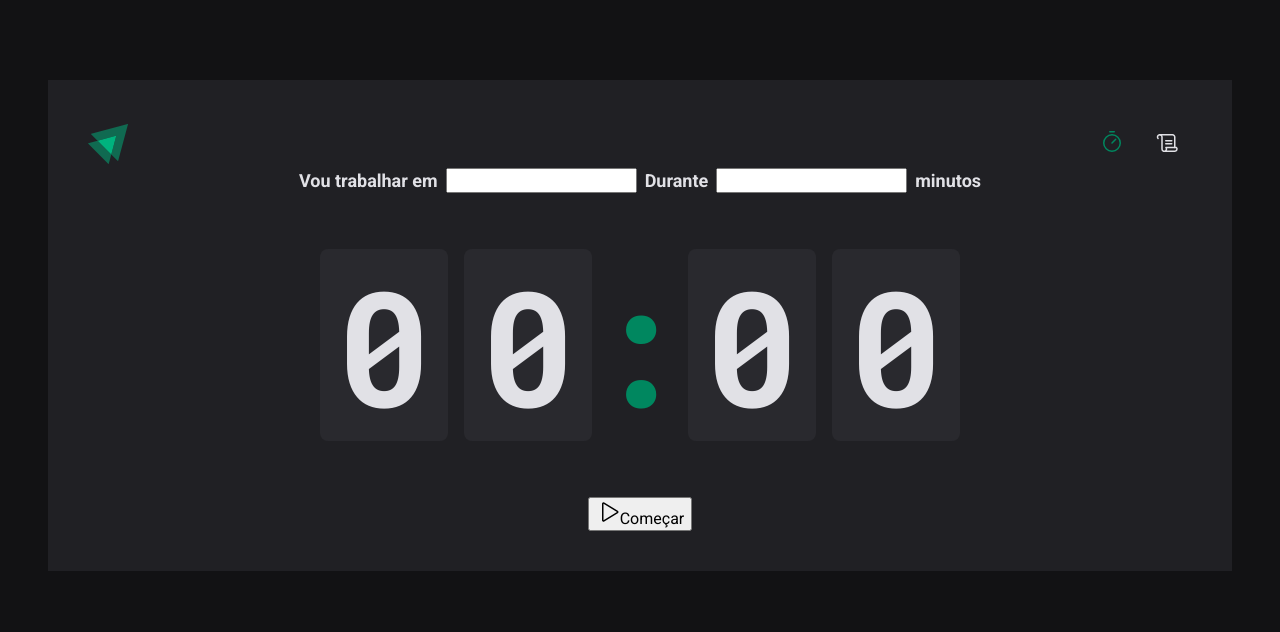
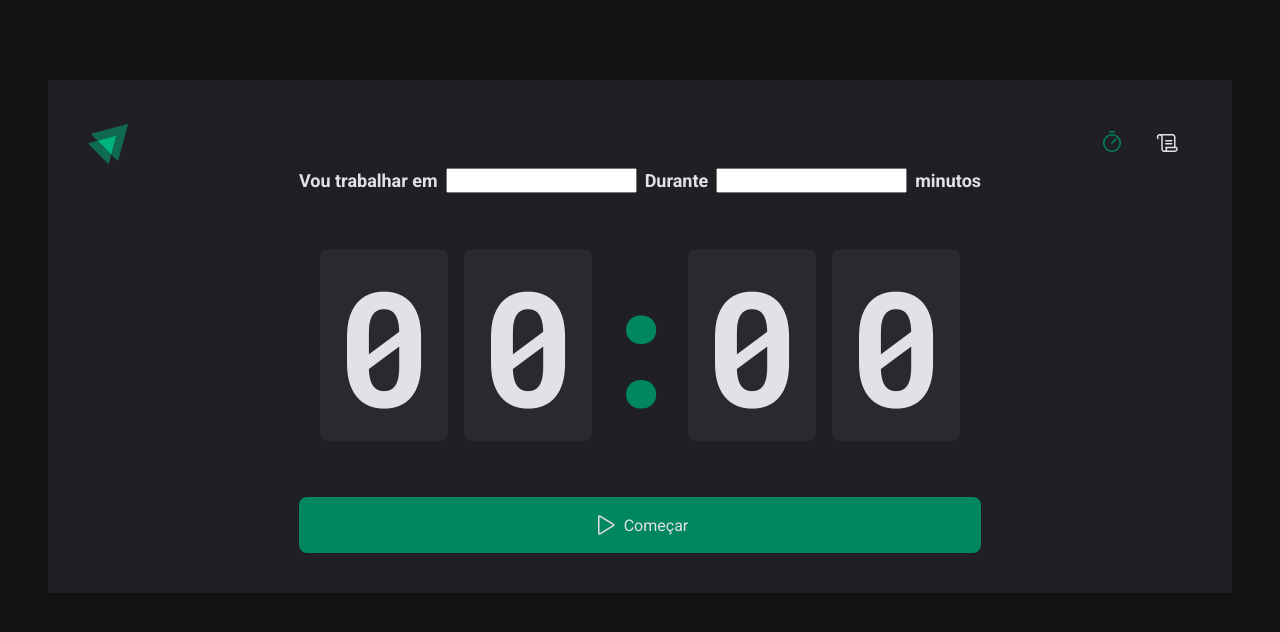
Before and after one commit to Ericles-Miller/Ignite_watch, a React (Vite) app: page / in a window 1280 px wide. Shown: the top 632 px of the page. Built offline with nearby package versions, Linux system fonts and the light colour scheme.

Commit message:
finishid Home Page

```diff
--- a/src/components/Home/index.tsx
+++ b/src/components/Home/index.tsx
@@ -1,5 +1,5 @@
 import { Play } from "phosphor-react";
-import { CountdownContainer, FormContainer, HomeContainer, Separator } from "./styles";
+import { CountdownContainer, FormContainer, HomeContainer, Separator, StartCountDownButton } from "./styles";
 
 export function Home() {
   return (
@@ -23,10 +23,10 @@ export function Home() {
           <span>0</span>
         </CountdownContainer>
 
-        <button type="submit">
+        <StartCountDownButton type="submit">
           <Play size={24} />
           Começar
-        </button>
+        </StartCountDownButton>
       </form>
     </HomeContainer>
   );
--- a/src/components/Home/styles.ts
+++ b/src/components/Home/styles.ts
@@ -13,6 +13,10 @@ export const HomeContainer = styled.main`
     flex-direction: column;
     align-items: center;
     gap: 3.5rem;
+
+    button:submit {
+
+    }
   }
 `;
 
@@ -51,3 +55,25 @@ export const Separator = styled.div`
   display: flex;
   justify-content: center;
 `
+
+export const StartCountDownButton = styled.button `
+  width: 100%;
+  border: 0;
+  padding: 1rem;
+  border-radius: 8px;
+
+  display: flex;
+  align-items: center;
+  justify-content: center;
+
+  gap: 0.5rem;
+  font-wight: bold;
+  cursor: pointer;
+  background: ${(props) => props.theme["green-500"]};
+  color: ${(props) => props.theme["gray-100"]};
+
+
+  &:hover{
+    background: ${(props) => props.theme["green-700"]};
+  }
+`
```
